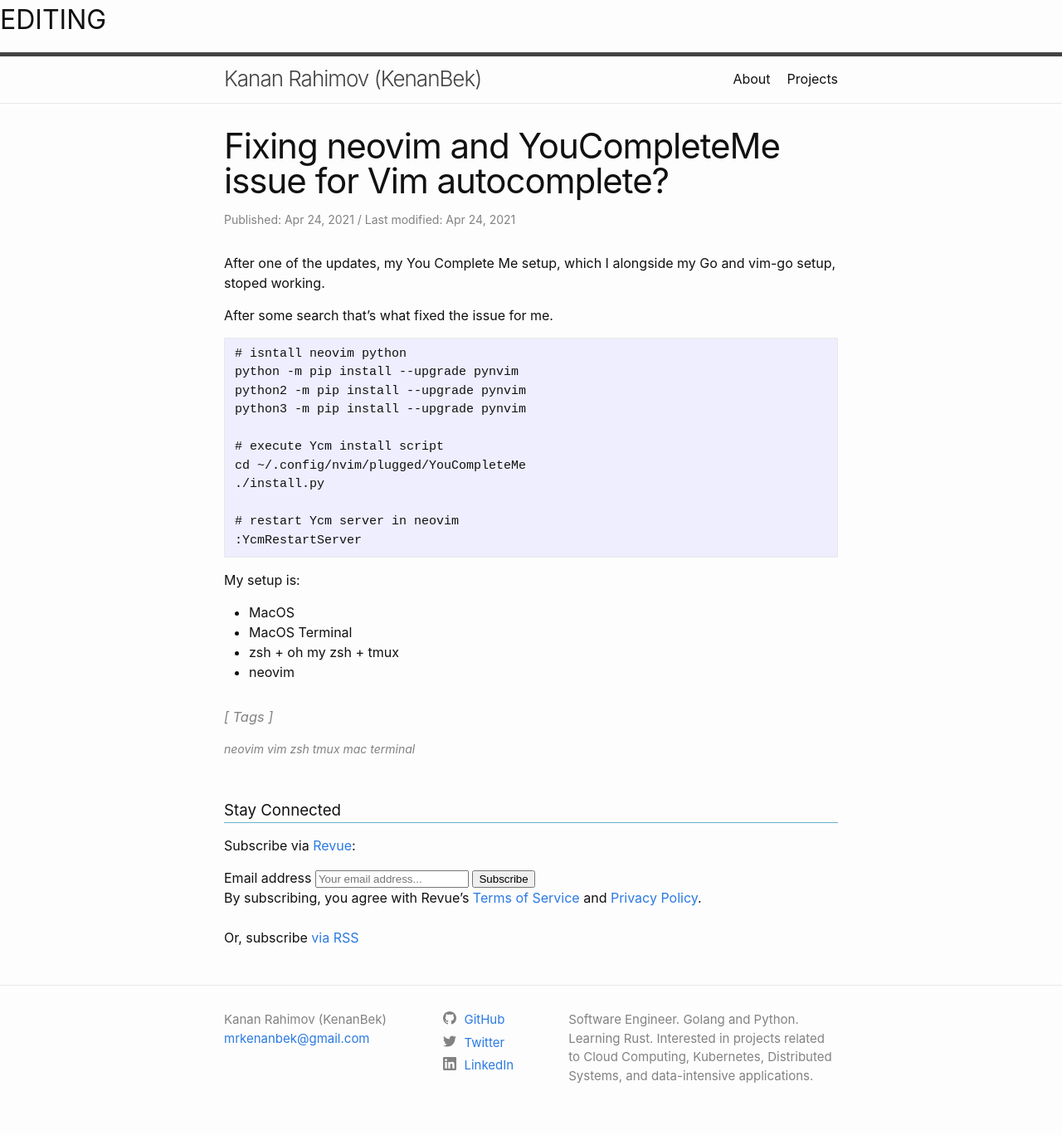
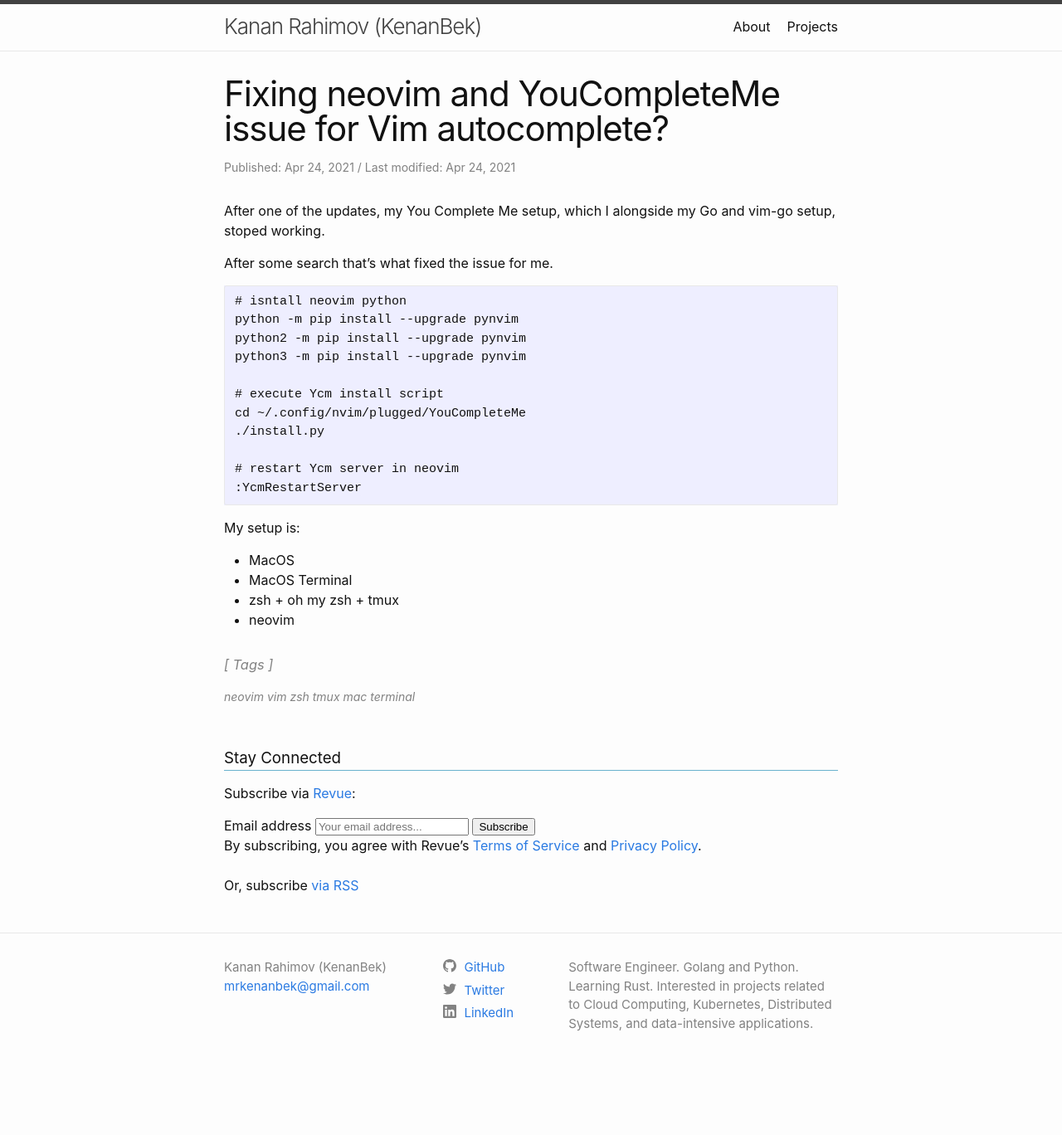
Before and after one commit to KenanBek/kenanbek.github.io, a Jekyll site: the page built from _posts/articles/2021-04-24-neovim-youcompleteme-tmux-zsh-mac-terminal.markdown, in a window 1280 px wide. Shown: the whole page at 83% size. Built offline with Jekyll 4.4.1, drawn with Linux system fonts in a browser that asks for light colours; comment, search, counter and statistics services are not loaded; after the commit the page ends 1305 px from its top, so only the background shows below that.

Commit message:
remove test tag

```diff
--- a/_includes/footer.html
+++ b/_includes/footer.html
@@ -1,6 +1,5 @@
 <footer class="site-footer h-card">
   <data class="u-url" href="{{ "/" | relative_url }}"></data>
-
   <div class="wrapper">
     <div class="footer-col-wrapper">
       <div class="footer-col footer-col-1">
@@ -17,16 +16,12 @@
           {%- endif -%}
         </ul>
       </div>
-
       <div class="footer-col footer-col-2">
         {%- include social.html -%}
       </div>
-
       <div class="footer-col footer-col-3">
         <p>{{- site.description -}}</p>
       </div>
     </div>
-
   </div>
-
 </footer>
--- a/_layouts/default.html
+++ b/_layouts/default.html
@@ -4,8 +4,6 @@
   {%- include head.html -%}
 
   <body>
-
-    <h1> EDITING </h1>
 
     {%- include header.html -%}
 
```
